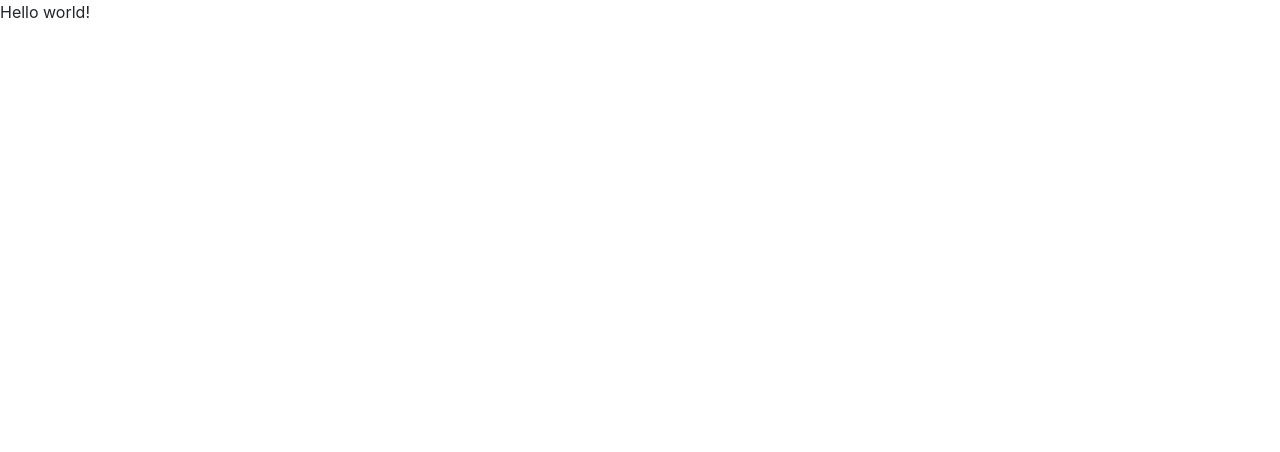
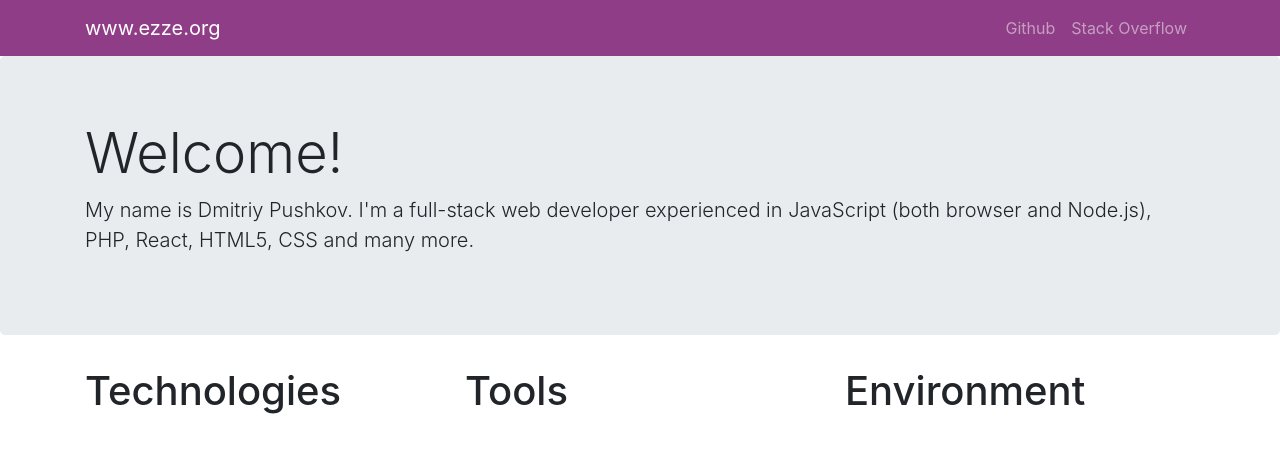
Before and after one commit to ezze/ezze, a React app: page / in a window 1280 px wide. Shown: the top 452 px of the page. Built offline with nearby package versions, Linux system fonts and the light colour scheme; the HTML template or start-up script is replaced by a standard one.

Commit message:
Page layout is started.

```diff
--- a/src/components/App.js
+++ b/src/components/App.js
@@ -2,7 +2,51 @@ import React from 'react';
 
 const App = () => {
     return (
-        <div className="application">Hello world!</div>
+        <div className="application">
+            <nav className="navbar navbar-expand-md navbar-dark bg-primary">
+                <div className="container">
+                    <a className="navbar-brand" href="/">www.ezze.org</a>
+                    <button
+                        className="navbar-toggler"
+                        type="button"
+                        data-toggle="collapse"
+                        data-target=".navbar-content"
+                    >
+                        <span className="navbar-toggler-icon"></span>
+                    </button>
+                    <div className="navbar-collapse collapse navbar-content">
+                        <ul className="navbar-nav ml-auto">
+                            <li className="nav-item">
+                                <a className="nav-link" href="https://github.com/ezze">Github</a>
+                            </li>
+                            <li className="nav-item">
+                                <a className="nav-link" href="https://stackoverflow.com/users/506695/ezze">Stack Overflow</a>
+                            </li>
+                        </ul>
+                    </div>
+                </div>
+            </nav>
+            <div className="jumbotron">
+                <div className="container">
+                    <h1 className="display-4">Welcome!</h1>
+                    <p className="lead">My name is Dmitriy Pushkov. I'm a full-stack web developer experienced in
+                    JavaScript (both browser and Node.js), PHP, React, HTML5, CSS and many more.</p>
+                </div>
+            </div>
+            <div className="container">
+                <div className="row">
+                    <div className="col-md">
+                        <h1>Technologies</h1>
+                    </div>
+                    <div className="col-md">
+                        <h1>Tools</h1>
+                    </div>
+                    <div className="col-md">
+                        <h1>Environment</h1>
+                    </div>
+                </div>
+            </div>
+        </div>
     );
 };
 
--- a/src/index.js
+++ b/src/index.js
@@ -2,13 +2,14 @@ import React from 'react';
 import { render } from 'react-dom';
 
 import 'bootstrap';
-import 'bootstrap/scss/bootstrap.scss';
+import './index.sass';
 
 import App from './components/App';
 
 document.addEventListener('DOMContentLoaded', () => {
+    const rootElement = document.querySelector('#root');
     render(
         <App />,
-        document.querySelector('#container')
+        rootElement
     );
 });
--- /dev/null
+++ b/src/index.sass
@@ -0,0 +1,3 @@
+$theme-colors: ("primary": #8f3d86)
+
+@import '~bootstrap/scss/bootstrap.scss';
--- a/webpack.config.babel.js
+++ b/webpack.config.babel.js
@@ -95,6 +95,9 @@ export default {
             template: htmlTemplate,
             title: 'Ezze',
             meta: [{
+                name: 'viewport',
+                content: 'width=device-width,initial-scale=1,shrink-to-fit=no'
+            }, {
                 'http-equiv': 'Cache-Control',
                 content: 'no-cache, no-store, must-revalidate'
             }, {
@@ -104,7 +107,7 @@ export default {
                 'http-equiv': 'Expires',
                 content: '0'
             }],
-            appMountId: 'container',
+            appMountId: 'root',
             minify: {
                 collapseWhitespace: mode === 'production'
             }
```
